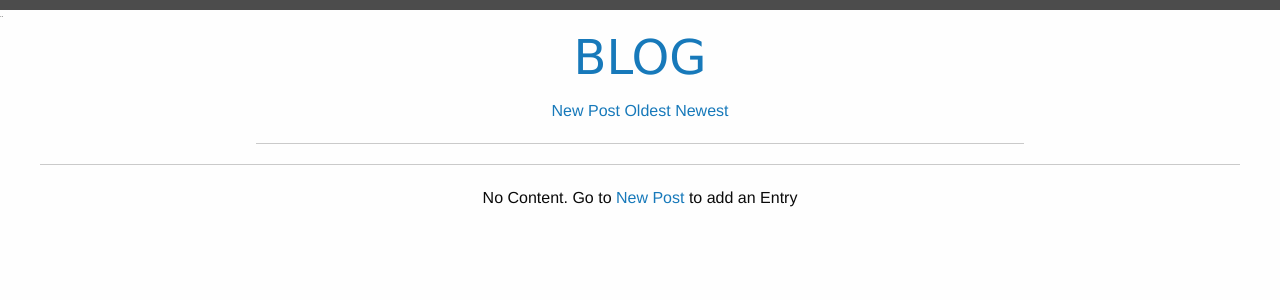
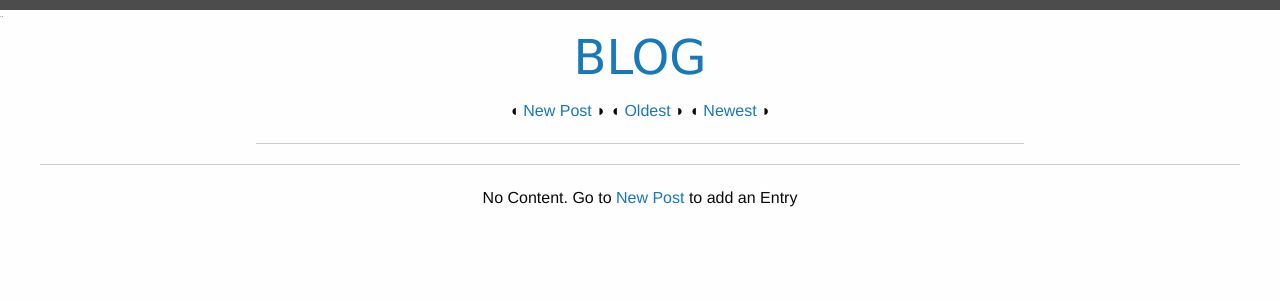
Before and after one commit to ryanmore759/BAB, a Flask app: page /blog in a window 1280 px wide. Shown: the top 300 px of the page. Run offline with Flask 2, Linux system fonts and the light colour scheme; data that the repository does not hold is empty; some libraries are stand-ins or nearby versions.

Commit message:
Update base.html

```diff
--- a/templates/base.html
+++ b/templates/base.html
@@ -12,7 +12,7 @@
 	<link href='http://fonts.googleapis.com/css?family=Montserrat:400,700' rel='stylesheet' type='text/css'>
 	<link href="http://fontawesome.io/assets/font-awesome/css/font-awesome.css" rel="stylesheet">
 	<link href="https://unpkg.com/purecss@1.0.0/build/pure-min.css" rel="stylesheet">
-	<link href="favicon.ico" rel="shortcut icon" type="image/x-icon">
+	<link rel="shortcut icon" href="/static/favicon.ico" type="image/x-icon">
 	<link href="https://cdnjs.cloudflare.com/ajax/libs/foundation/6.4.3/css/foundation-float.min.css" rel="stylesheet">
 	<link href='css/styles.css' rel="stylesheet" type="text/css">
 	<style>
@@ -43,8 +43,8 @@
 		<span style="font-size: 6px;">..</span>
 	</header><br>
 	<div align="center" class="form-wrapper">
-		<nav class="header">
-			<h1 class="title"><a href="/blog">BLOG</a></h1><a class="left" href="/post">New Post</a> <a class="right" href="/blog?sort=oldest">Oldest</a> <a class="right newest" href="/blog?sort=newest">Newest</a>
+    <nav class="header">
+			<h1 class="title"><a href="/blog">BLOG</a></h1> &#9686 <a class="left" href="/post">New Post</a> &#9687 &#9686 <a class="right" href="/blog?sort=oldest">Oldest</a> &#9687 &#9686 <a class="right newest" href="/blog?sort=newest">Newest</a> &#9687
 			<hr style="width:60%">
 			<hr>
 		</nav>{% block content %} {% endblock %}
```
